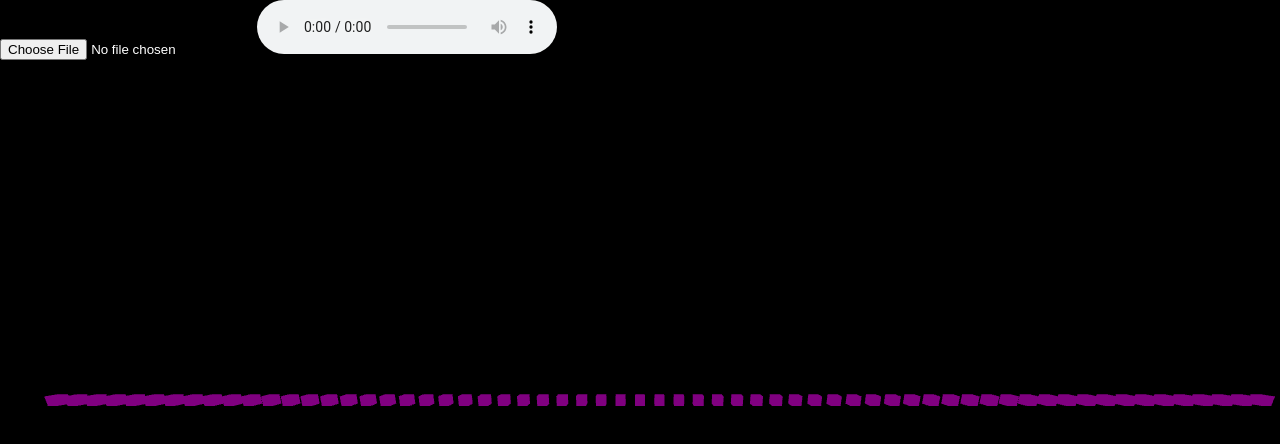
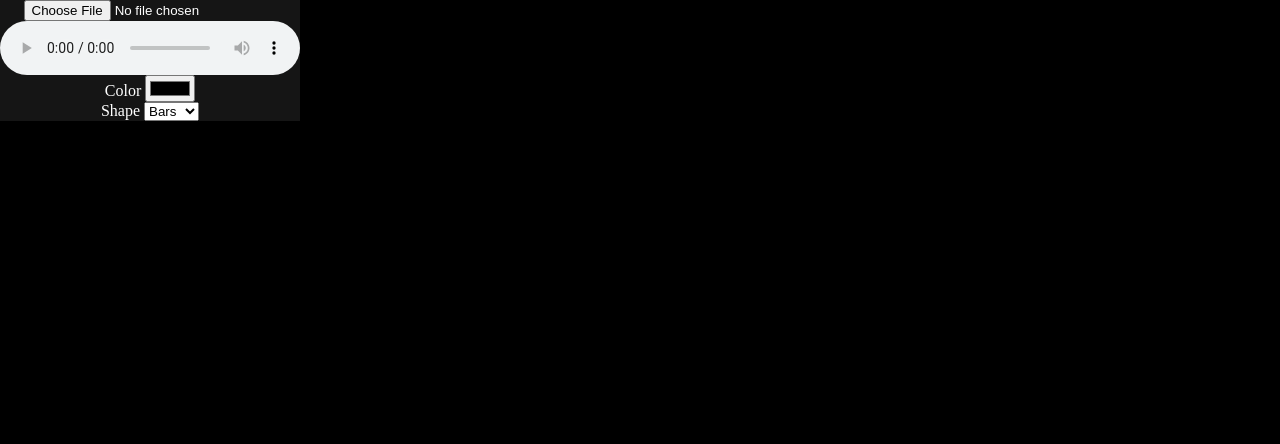
Before and after one commit to Aphenphos/Ikou, a website built with Vite: page index.html in a window 1280 px wide. Built offline with nearby package versions, Linux system fonts and the light colour scheme; animation ran at ten frames a second.

Commit message:
basic bars work

```diff
--- a/index.html
+++ b/index.html
@@ -9,6 +9,17 @@
     <div id="ui">
       <input type="file" id="audio-up" />
       <audio src="" controls></audio>
+      <label>
+        Color
+        <input type="color" id="color-picker" />
+      </label>
+      <label
+        >Shape
+        <select id="shape">
+          <option value="bars" selected>Bars</option>
+          <option value="torus">Torus</option>
+        </select>
+      </label>
     </div>
     <script type="module" src="/main.js"></script>
   </body>
--- a/js/Bar.js
+++ b/js/Bar.js
@@ -1,12 +1,12 @@
 import { BoxGeometry, Group, Mesh, MeshBasicMaterial } from "three";
 
-const material = new MeshBasicMaterial({
-  color: "purple",
-});
 class Bar {
   static bars = new Group();
-  constructor(x) {
+  constructor(x, colorHex) {
     const geometry = new BoxGeometry(1, 1, 1);
+    const material = new MeshBasicMaterial({
+      color: colorHex,
+    });
     const bar = new Mesh(geometry, material);
     bar.position.x = x;
     Bar.bars.add(bar);
--- a/js/audio.js
+++ b/js/audio.js
@@ -1,4 +1,4 @@
-import { updateBars } from "./graphics";
+import { updateFunc } from "../main";
 
 const audioContext = new window.AudioContext();
 const audioAnalyser = audioContext.createAnalyser();
@@ -17,11 +17,10 @@ export function processAudio(source) {
 
   const bufferLength = audioAnalyser.frequencyBinCount;
   dataPoints = new Uint8Array(bufferLength);
-  parseAudio();
 }
 
 export default function parseAudio() {
   requestAnimationFrame(parseAudio);
   audioAnalyser.getByteFrequencyData(dataPoints);
-  updateBars(dataPoints);
+  updateFunc(dataPoints);
 }
--- a/js/graphics.js
+++ b/js/graphics.js
@@ -1,4 +1,5 @@
 import {
+  Color,
   DoubleSide,
   Mesh,
   MeshBasicMaterial,
@@ -8,43 +9,39 @@ import {
   Vector3,
   WebGLRenderer,
 } from "three";
+import { colorHex } from "../main";
 import Bar from "./Bar";
-
 const scene = new Scene();
-// const planeGeometry = new PlaneGeometry(100, 100);
-// const planeMaterial = new MeshBasicMaterial({
-//   color: "grey",
-//   side: DoubleSide,
-// });
-// const plane = new Mesh(planeGeometry, planeMaterial);
-// plane.rotation.x = 1.57;
-// plane.position.y = 0;
-// plane.position.x = 50;
-
-//add the bars;
-function createBars() {
+// Bars --------------------
+export async function createBars() {
   let pos = 0;
   for (let i = 0; i < 63; i++) {
-    new Bar(pos);
+    new Bar(pos, colorHex);
     pos += 2;
   }
   scene.add(Bar.bars);
 }
-createBars();
 
-export function updateBars(dataPoints) {
+export const updateBars = (dataPoints) => {
   for (let i = 0; i < 63; i++) {
     Bar.bars.children[i].scale.y = dataPoints[i] / 10;
     Bar.bars.children[i].position.y = dataPoints[i] / 10 / 2;
   }
-}
+};
+
+export const updateBarColor = (colorHex) => {
+  for (let i = 0; i < 63; i++) {
+    Bar.bars.children[i].material.color.set(colorHex);
+  }
+};
+// -------------------------
 const camera = new PerspectiveCamera(
   90,
   window.innerWidth / window.innerHeight,
   0.1,
   100
 );
-camera.position.z = 40;
+camera.position.z = 45;
 camera.position.x = 60;
 camera.position.y = 10;
 camera.lookAt(60, 0, 0);
@@ -53,6 +50,10 @@ const renderer = new WebGLRenderer({
 });
 renderer.setSize(window.innerWidth, window.innerHeight);
 document.body.appendChild(renderer.domElement);
+export function generate(shapeGenFunc) {
+  scene.clear();
+  shapeGenFunc();
+}
 
 export default function animate() {
   requestAnimationFrame(animate);
--- a/main.js
+++ b/main.js
@@ -1,10 +1,47 @@
 import "./style.css";
-import { processAudio } from "./js/audio";
-import animate from "./js/graphics";
+import parseAudio, { processAudio } from "./js/audio";
+import animate, {
+  createBars,
+  generate,
+  updateBarColor,
+  updateBars,
+} from "./js/graphics";
 
-//Grab audio
+export let colorHex = "#FFFFFF";
+const updaters = {
+  bars: [updateBars, createBars, updateBarColor],
+  torus: "",
+};
+
+const color = document.getElementById("color-picker");
+color.addEventListener("input", (e) => {
+  colorHex = e.currentTarget.value;
+  const updateFuncs = updateObj(shapeP);
+
+  updateColor(updateFuncs[2], colorHex);
+});
+
+const shape = document.getElementById("shape");
+let shapeP = "bars";
+shape.addEventListener("change", (e) => {
+  shapeP = e.currentTarget.value;
+  updateObj(shapeP);
+});
+
+export let updateFunc = updateBars;
 const input = document.getElementById("audio-up");
 input.addEventListener("change", (e) => {
   processAudio(e.currentTarget.files[0]);
+  const params = updateObj(shapeP);
+  generate(params[1]);
+  updateFunc = params[0];
+  parseAudio();
 });
 animate();
+
+function updateObj(shapeP) {
+  return updaters[shapeP];
+}
+function updateColor(updateColorFunc, colorHex) {
+  updateColorFunc(colorHex);
+}
--- a/style.css
+++ b/style.css
@@ -10,6 +10,11 @@ canvas {
 }
 
 #ui {
+  display: flex;
+  flex-direction: column;
   position: absolute;
   color: white;
+  background-color: rgba(200, 200, 200, 0.1);
+  align-items: center;
+  justify-content: center;
 }
```
